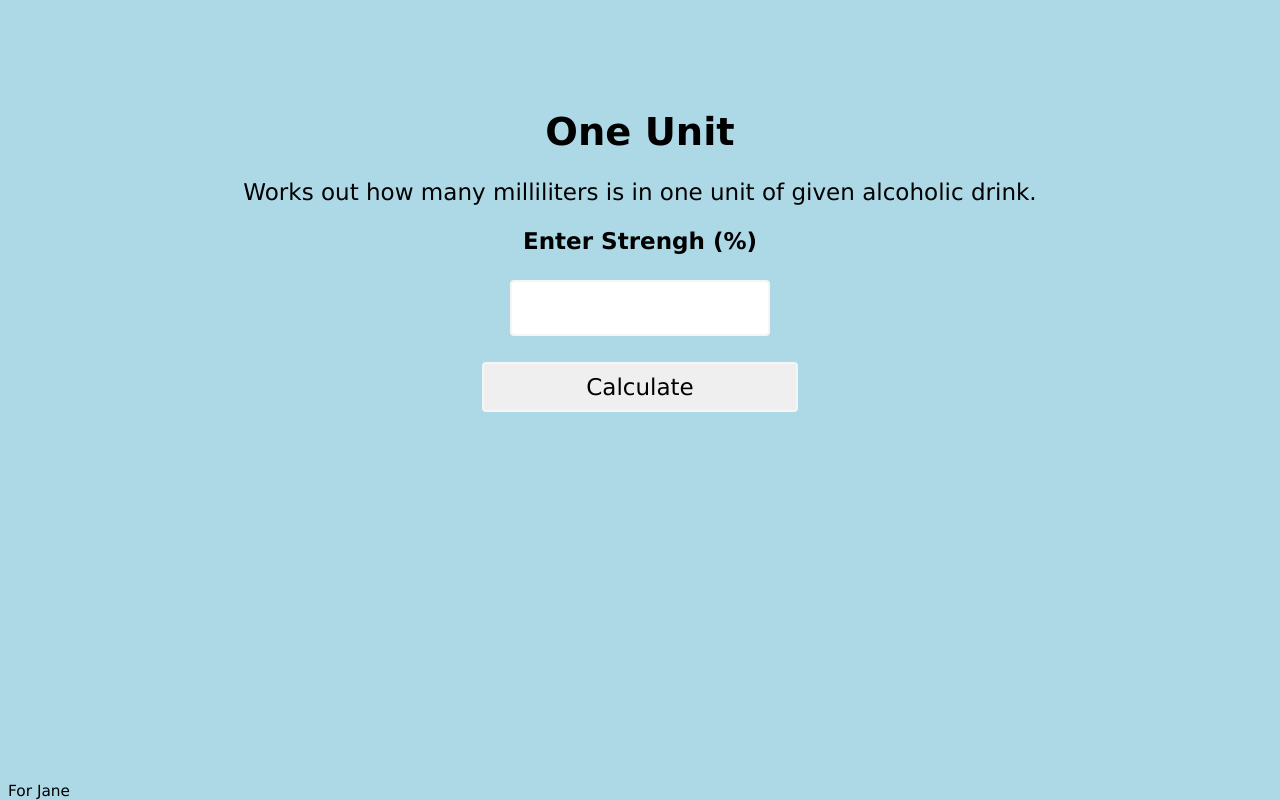
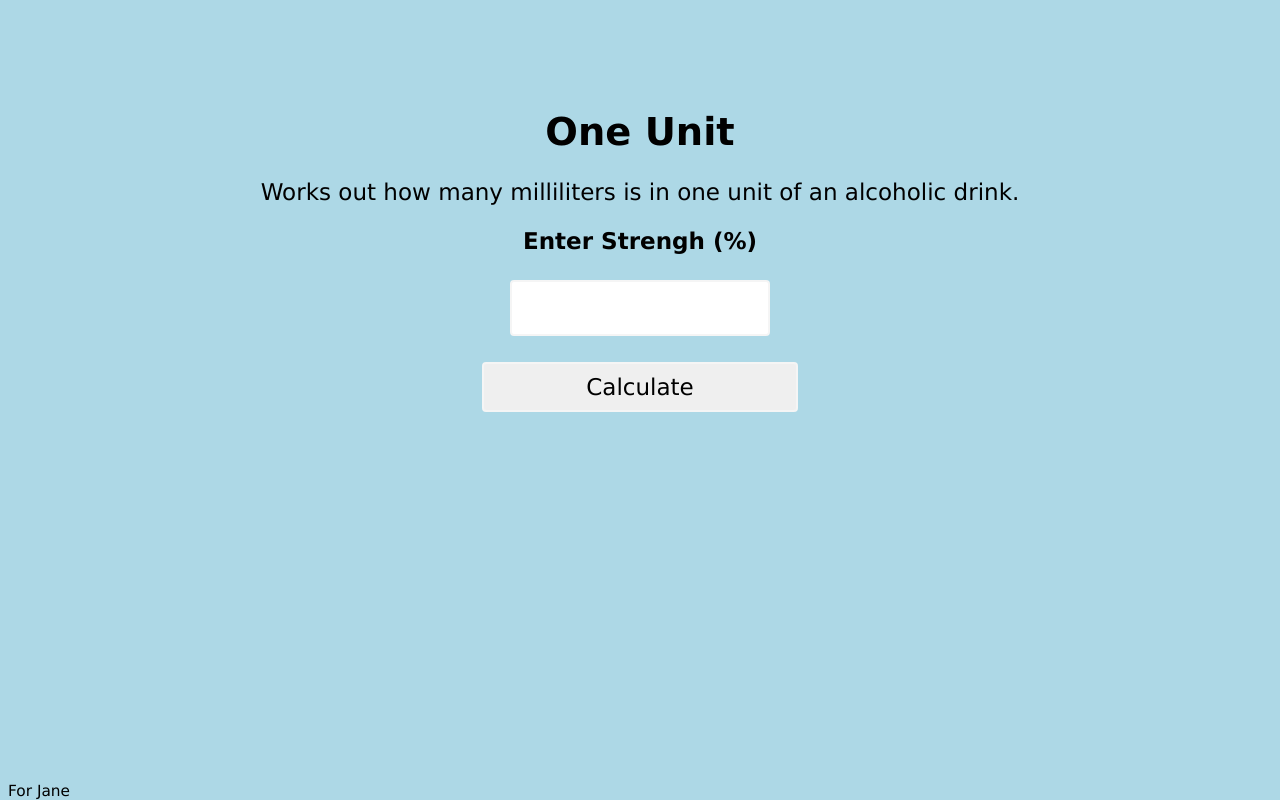
Before and after one commit to beardytim/one_unit, a plain HTML site: page index.html in a window 1280 px wide. Drawn offline with Linux system fonts and the light colour scheme.

Commit message:
Fix typo

```diff
--- a/index.html
+++ b/index.html
@@ -19,7 +19,7 @@
         <![endif]-->
 
         <h1>One Unit</h1>
-        <p>Works out how many milliliters is in one unit of given alcoholic drink.</p>
+        <p>Works out how many milliliters is in one unit of an alcoholic drink.</p>
         <div id="form">
         <p><strong>Enter Strengh (%)</strong><br><br>
         <input type="number" id="strength" step=".1"><br><br>
```
